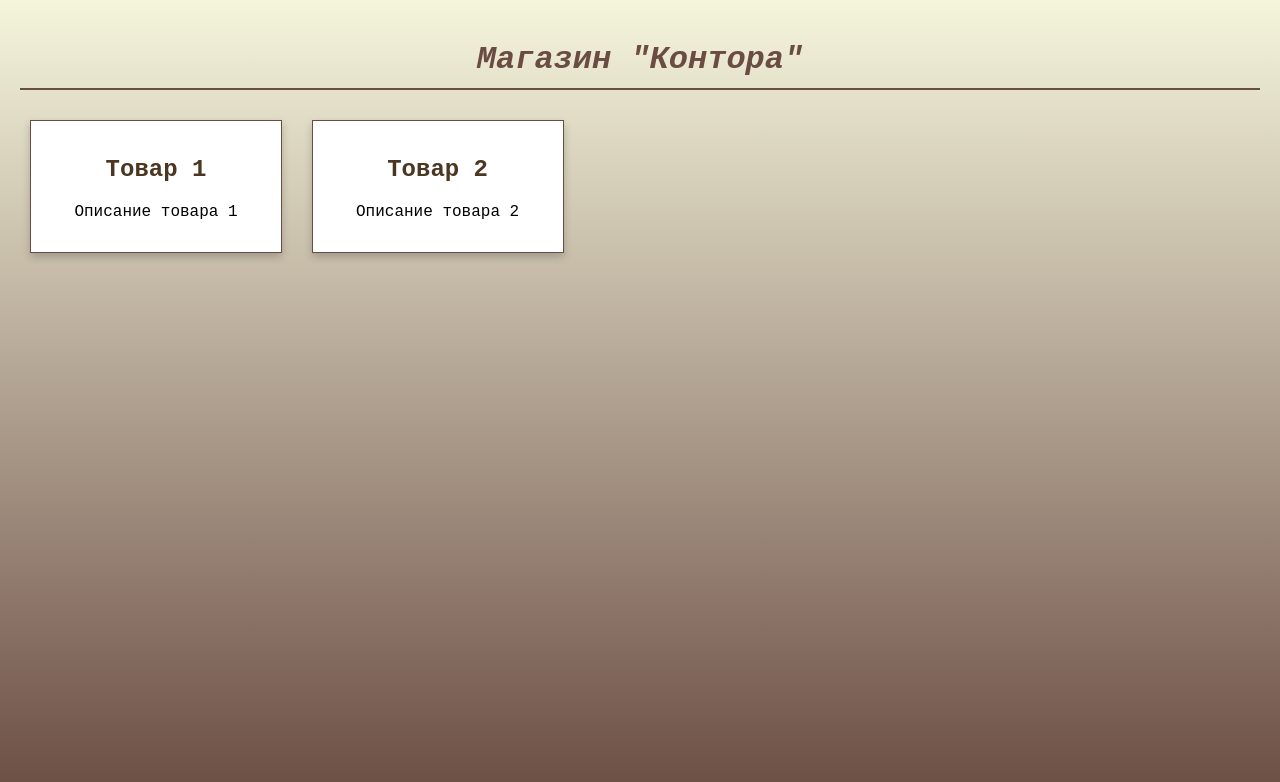
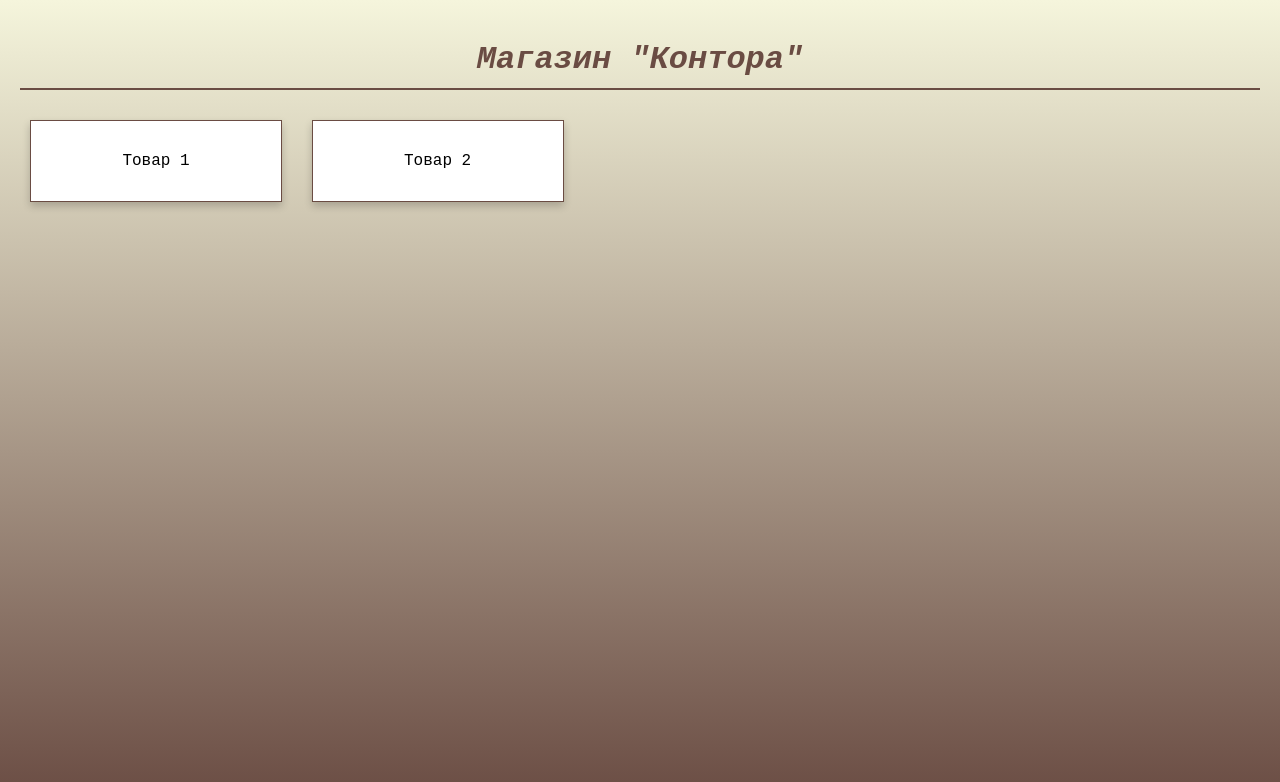
Before and after one commit to SecretMaud/Kontora, a plain HTML site: page index.html in a window 1280 px wide. Drawn offline with Linux system fonts and the light colour scheme.

Commit message:
Update index.html

```diff
--- a/index.html
+++ b/index.html
@@ -12,12 +12,10 @@
     </header>
     <main>
         <div class="product">
-            <h2>Товар 1</h2>
-            <p>Описание товара 1</p>
+            <p>Товар 1</p>
         </div>
         <div class="product">
-            <h2>Товар 2</h2>
-            <p>Описание товара 2</p>
+            <p>Товар 2</p>
         </div>
     </main>
 </body>
```
